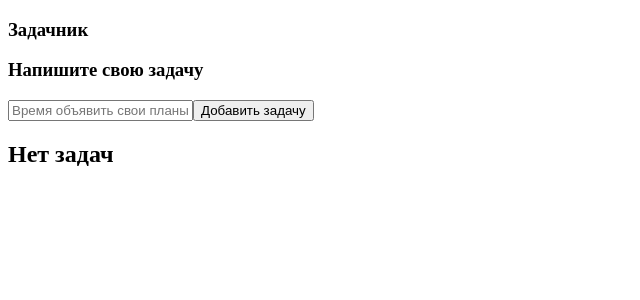
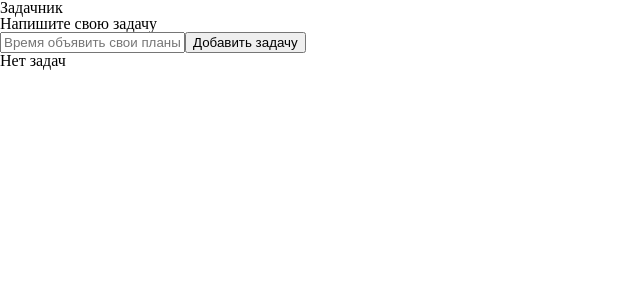
Before and after one commit to hobbes456/todo-on-vue, a Vue app: page / in a window 1280 px wide. Shown: the top 300 px of the page, without its empty margins (0-640 px from the left). Built offline with nearby package versions, Linux system fonts and the light colour scheme.

Commit message:
Add css-reset file in style dir #8

```diff
--- /dev/null
+++ b/src/assets/style/css-reset.scss
@@ -0,0 +1,50 @@
+html, body, div, span, applet, object, iframe,
+h1, h2, h3, h4, h5, h6, p, blockquote, pre,
+a, abbr, acronym, address, big, cite, code,
+del, dfn, em, img, ins, kbd, q, s, samp,
+small, strike, strong, sub, sup, tt, var,
+b, u, i, center,
+dl, dt, dd, ol, ul, li,
+fieldset, form, label, legend,
+table, caption, tbody, tfoot, thead, tr, th, td,
+article, aside, canvas, details, embed,
+figure, figcaption, footer, header, hgroup,
+menu, nav, output, ruby, section, summary,
+time, mark, audio, video {
+	margin: 0;
+	padding: 0;
+	border: 0;
+	font-size: 100%;
+	font: inherit;
+	vertical-align: baseline;
+}
+
+article, aside, details, figcaption, figure,
+footer, header, hgroup, menu, nav, section {
+	display: block;
+}
+
+body {
+	line-height: 1;
+}
+
+ol, ul {
+	list-style: none;
+}
+
+blockquote, q {
+	quotes: none;
+}
+
+blockquote:before,
+blockquote:after,
+q:before,
+q:after {
+	content: '';
+	content: none;
+}
+
+table {
+	border-collapse: collapse;
+	border-spacing: 0;
+}
--- a/src/assets/style/global.scss
+++ b/src/assets/style/global.scss
@@ -0,0 +1 @@
+@import "./css-reset.scss";
```
